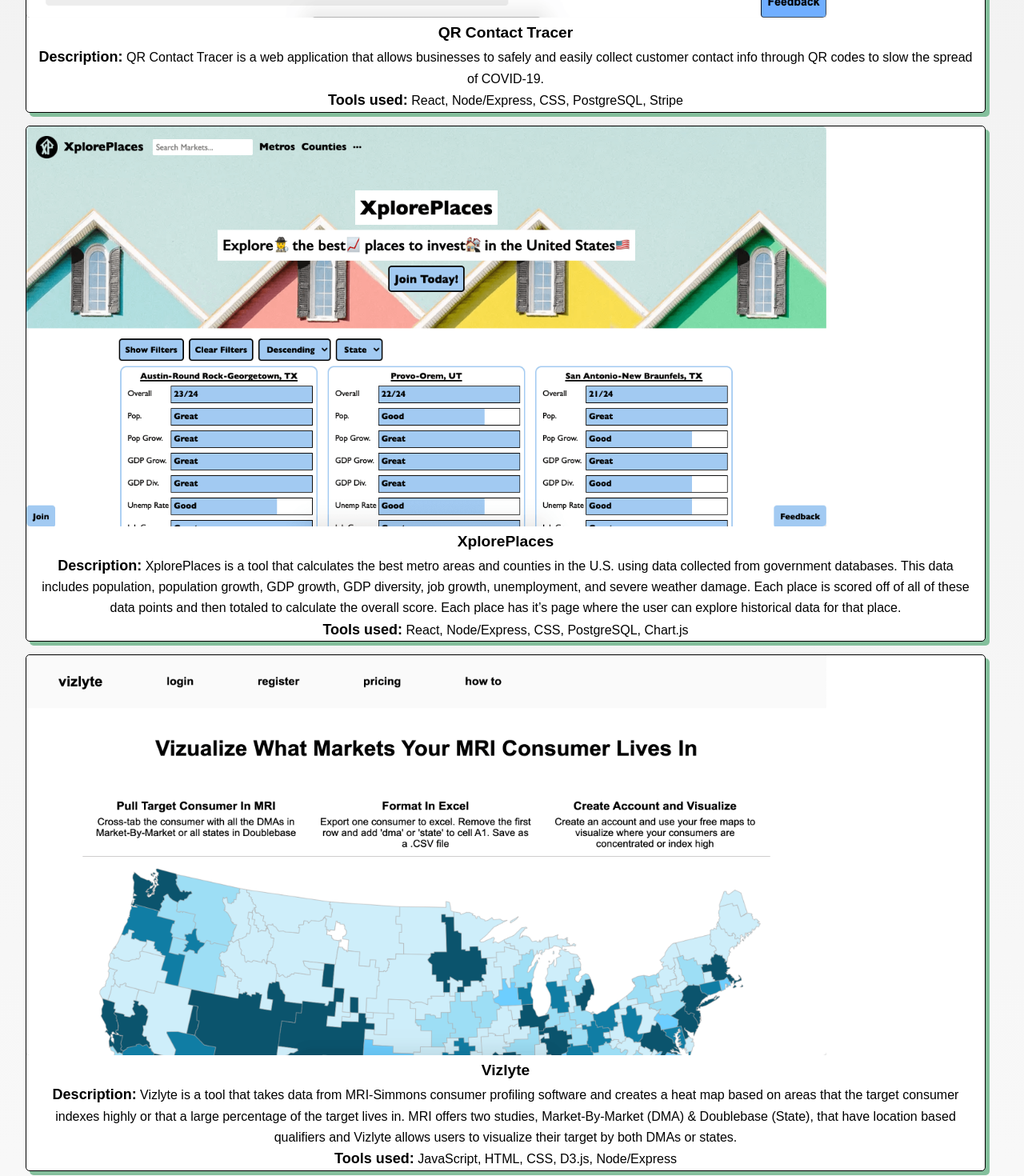
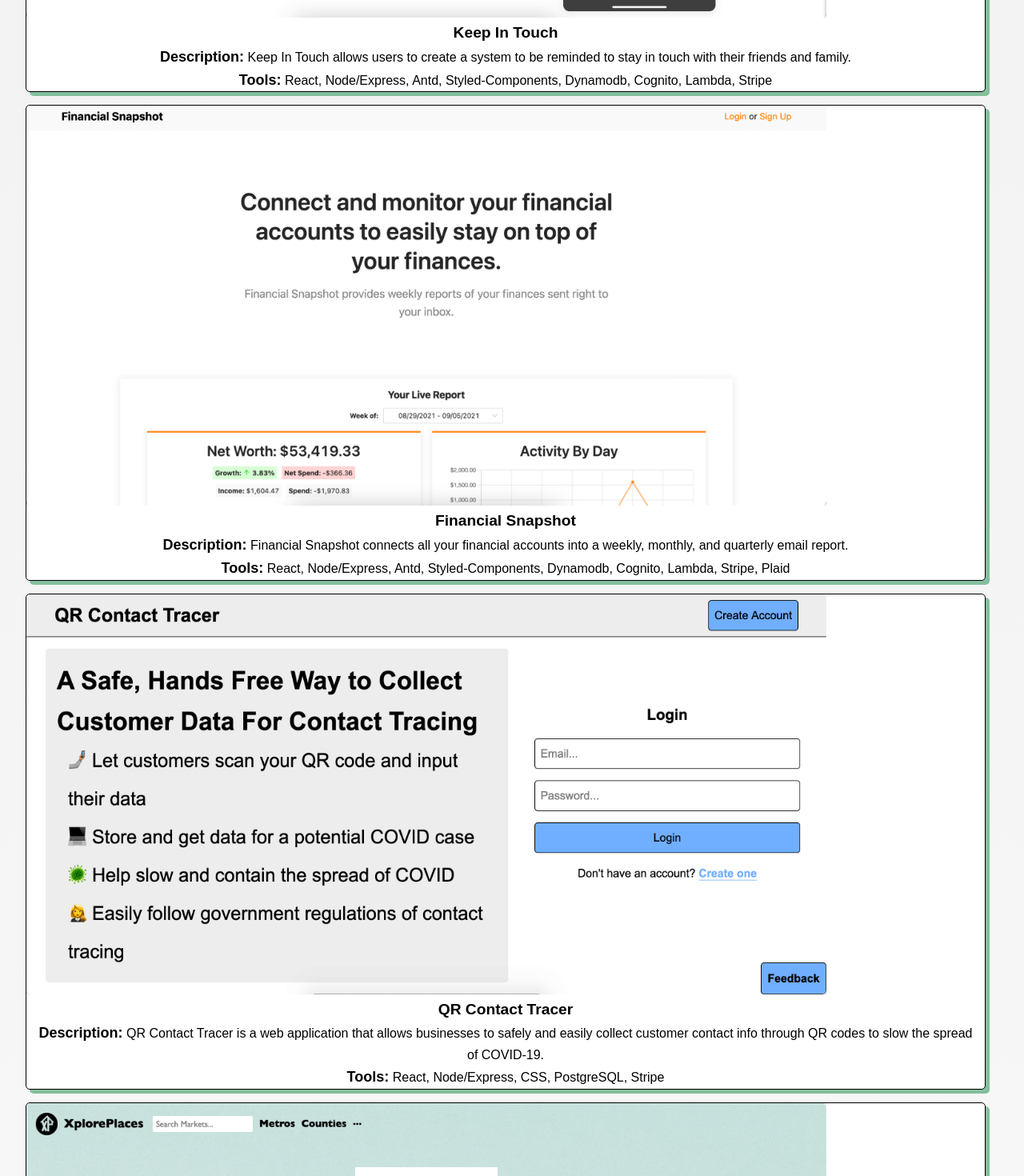
Before and after one commit to dhaef/derekhaefner, a Next.js app: page /projects in a window 1280 px wide. Shown: the part 720-2190 px from the top of the page at 80% size. Built offline with nearby package versions, Linux system fonts and the light colour scheme.

Commit message:
Clean up and add more projects

```diff
--- a/pages/projects.js
+++ b/pages/projects.js
@@ -2,6 +2,97 @@
 import styles from './projects.module.css';
 import Image from 'next/image';
 import Head from 'next/head';
+
+function Project({ link, img, title, description, tools }) {
+  return (
+    <div className={styles.container}>
+      <a href={link}>
+        <Image src={img} width={1000} height={500} className={styles.pic} />
+      </a>
+      <p className={styles.name}>{title}</p>
+      <p>
+        <span>Description:</span> {description}
+      </p>
+      <p>
+        <span>Tools:</span> {tools}
+      </p>
+    </div>
+  );
+}
+
+const projects = [
+  {
+    link: 'https://www.keep-in-touch.co/',
+    img: '/keep-in-touch.png',
+    title: 'Keep In Touch',
+    description: `Keep In Touch allows users to create a system to be reminded to stay in touch with their friends and family.`,
+    tools:
+      'React, Node/Express, Antd, Styled-Components, Dynamodb, Cognito, Lambda, Stripe',
+  },
+  {
+    link: 'http://www.financialsnapshot.io/',
+    img: '/financial-snapshot.png',
+    title: 'Financial Snapshot',
+    description: `Financial Snapshot connects all your financial accounts into a weekly, monthly, and quarterly email report.`,
+    tools:
+      'React, Node/Express, Antd, Styled-Components, Dynamodb, Cognito, Lambda, Stripe, Plaid',
+  },
+  {
+    link: 'https://www.qrcontacttracer.com/',
+    img: '/qr-contact-tracer.png',
+    title: 'QR Contact Tracer',
+    description: `QR Contact Tracer is a web application
+    that allows businesses to safely and easily collect customer contact
+    info through QR codes to slow the spread of COVID-19.`,
+    tools: 'React, Node/Express, CSS, PostgreSQL, Stripe',
+  },
+  {
+    link: 'https://github.com/dhaef/discover_rei',
+    img: '/xploreplaces.png',
+    title: 'XplorePlaces',
+    description: `XplorePlaces is a tool that calculates the
+    best metro areas and counties in the U.S. using data collected from
+    government databases. This data includes population, population
+    growth, GDP growth, GDP diversity, job growth, unemployment, and
+    severe weather damage. Each place is scored off of all of these data
+    points and then totaled to calculate the overall score. Each place
+    has it’s page where the user can explore historical data for that
+    place.`,
+    tools: 'React, Node/Express, CSS, PostgreSQL, Chart.js',
+  },
+  {
+    link: 'https://www.vizlyte.com/',
+    img: '/vizlyte.png',
+    title: 'Vizlyte',
+    description: `Vizlyte is a tool that takes data from
+    MRI-Simmons consumer profiling software and creates a heat map based
+    on areas that the target consumer indexes highly or that a large
+    percentage of the target lives in. MRI offers two studies,
+    Market-By-Market (DMA) & Doublebase (State), that have location
+    based qualifiers and Vizlyte allows users to visualize their target
+    by both DMAs or states.`,
+    tools: 'JavaScript, HTML, CSS, D3.js, Node/Express',
+  },
+  {
+    link: 'https://github.com/dhaef/battleship',
+    img: '/battleship.png',
+    title: 'Battleship',
+    description: `Recreated the well known game of
+    battleship using test driven development and factory functions`,
+    tools: 'JavaScript, React, CSS',
+  },
+  {
+    link: 'http://www.discoverfields.com/',
+    img: '/discoverfields.png',
+    title: 'Discover Fields',
+    description: `Discover fields is a tool that allows
+    users to add markers to a Google Map to mark where sports fields are
+    located in their local area. These markers display the sport with
+    the mark and offer information about whether they are public or
+    private fields and a small description.`,
+    tools: 'JavaScript, HTML, CSS, Google Maps API',
+  },
+];
 
 export default function Projects() {
   return (
@@ -10,142 +101,18 @@
         <title>Projects</title>
         <link rel="icon" href="/favicon.ico" />
       </Head>
-      <h1
-        // style={{ textAlign: 'center' }}
-        className={styles.title}
-      >
-        Projects
-      </h1>
+      <h1 className={styles.title}>Projects</h1>
       <div className={styles.wrapper}>
-        <div className={styles.container}>
-          <a href="https://www.qrcontacttracer.com/">
-            <Image
-              src="/qr-contact-tracer.png"
-              width={1000}
-              height={500}
-              className={styles.pic}
-            />
-          </a>
-          {/* <a href="https://www.qrcontacttracer.com/"><img src="/qr-contact-tracer.png" loading="lazy" className={styles.pic} /></a> */}
-          <p className={styles.name}>QR Contact Tracer</p>
-          <p>
-            <span>Description:</span> QR Contact Tracer is a web application
-            that allows businesses to safely and easily collect customer contact
-            info through QR codes to slow the spread of COVID-19.
-          </p>
-          <p>
-            <span>Tools used:</span> React, Node/Express, CSS, PostgreSQL,
-            Stripe
-          </p>
-        </div>
-        <div className={styles.container}>
-          <a href="https://github.com/dhaef/discover_rei">
-            <Image
-              src="/xploreplaces.png"
-              width={1000}
-              height={500}
-              className={styles.pic}
-            />
-          </a>
-          <p className={styles.name}>XplorePlaces</p>
-          <p>
-            <span>Description:</span> XplorePlaces is a tool that calculates the
-            best metro areas and counties in the U.S. using data collected from
-            government databases. This data includes population, population
-            growth, GDP growth, GDP diversity, job growth, unemployment, and
-            severe weather damage. Each place is scored off of all of these data
-            points and then totaled to calculate the overall score. Each place
-            has it’s page where the user can explore historical data for that
-            place.
-          </p>
-          <p>
-            <span>Tools used:</span> React, Node/Express, CSS, PostgreSQL,
-            Chart.js
-          </p>
-        </div>
-        <div className={styles.container}>
-          <a href="https://www.vizlyte.com/">
-            <Image
-              src="/vizlyte.png"
-              width={1000}
-              height={500}
-              className={styles.pic}
-            />
-          </a>
-          <p className={styles.name}>Vizlyte</p>
-          <p>
-            <span>Description:</span> Vizlyte is a tool that takes data from
-            MRI-Simmons consumer profiling software and creates a heat map based
-            on areas that the target consumer indexes highly or that a large
-            percentage of the target lives in. MRI offers two studies,
-            Market-By-Market (DMA) & Doublebase (State), that have location
-            based qualifiers and Vizlyte allows users to visualize their target
-            by both DMAs or states.
-          </p>
-          <p>
-            <span>Tools used:</span> JavaScript, HTML, CSS, D3.js, Node/Express
-          </p>
-        </div>
-        <div className={styles.container}>
-          <a href="https://github.com/dhaef/battleship">
-            <Image
-              src="/battleship.png"
-              width={1000}
-              height={500}
-              className={styles.pic}
-            />
-          </a>
-          <p className={styles.name}>Battleship</p>
-          <p>
-            <span>Description:</span> Recreated the well known game of
-            battleship using test driven development and factory functions
-          </p>
-          <p>
-            <span>Tools used:</span> JavaScript, React, CSS
-          </p>
-        </div>
-        <div className={styles.container}>
-          <a href="http://www.discoverfields.com/">
-            <Image
-              src="/discoverfields.png"
-              width={1000}
-              height={500}
-              className={styles.pic}
-            />
-          </a>
-          <p className={styles.name}>Discover Fields</p>
-          <p>
-            <span>Description:</span> Discover fields is a tool that allows
-            users to add markers to a Google Map to mark where sports fields are
-            located in their local area. These markers display the sport with
-            the mark and offer information about whether they are public or
-            private fields and a small description.
-          </p>
-          <p>
-            <span>Tools used:</span> JavaScript, HTML, CSS, Google Maps API
-          </p>
-        </div>
-        <div className={styles.container}>
-          <a href="https://github.com/dhaef/ecom-sample">
-            <Image
-              src="/react-ecom.png"
-              width={1000}
-              height={500}
-              className={styles.pic}
-            />
-          </a>
-          <p className={styles.name}>React Ecommerce</p>
-          <p>
-            <span>Description:</span> React Ecommerce is an example online
-            clothing store that offers the basic functionality of an ecommerce
-            store. This was the first app that I created when I started learning
-            react. I also used it as an opportunity to get familiar with the CSS
-            framework bootstrap.
-          </p>
-          <p>
-            <span>Tools used:</span> React, Bootstrap
-          </p>
-        </div>
+        {projects.map((p, i) => (
+          <Project
+            key={i}
+            title={p.title}
+            link={p.link}
+            img={p.img}
+            description={p.description}
+            tools={p.tools}
+          />
+        ))}
       </div>
     </Layout>
   );
```
Also changed, not shown: public/financial-snapshot.png (added), public/keep-in-touch.png (added).
